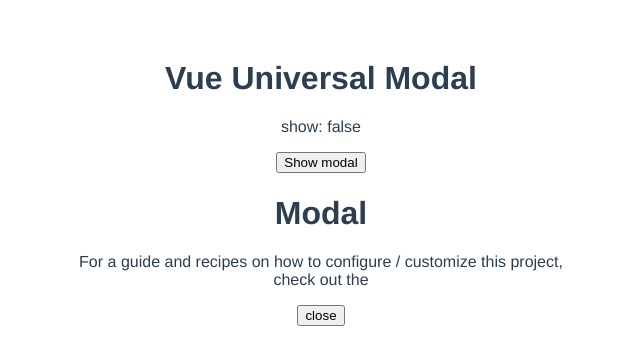
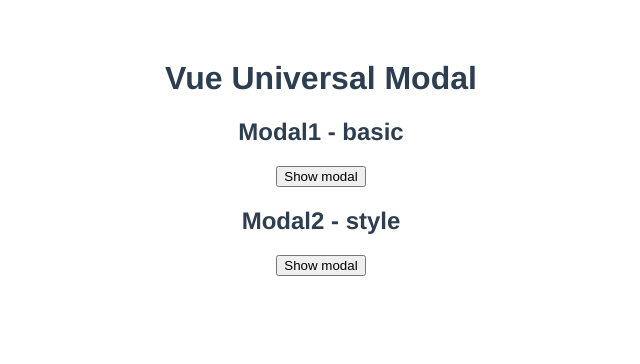
Before and after one commit to hoiheart/vue-universal-modal, a Vue app: page / in a window 1280 px wide. Shown: the top 364 px of the page, without its empty margins (319-959 px from the left). Built offline with nearby package versions, Linux system fonts and the light colour scheme.

Commit message:
refactor: refactor structure

```diff
--- a/dev/Main.vue
+++ b/dev/Main.vue
@@ -1,40 +1,48 @@
 <template>
-  <div class="hello">
+  <div>
     <h1>Vue Universal Modal</h1>
+  </div>
+  <div>
+    <h2>Modal1 - basic</h2>
     <p>
-      show: {{ show }}
+      <button @click="showModal(0)">Show modal</button>
     </p>
-    <button @click="showModal">Show modal</button>
+    <ModalExample v-if="modalStatus[0]" title="Modal 1" @close="closeModal(0)" />
   </div>
-  <ModalExample v-if="show" @hide="hideModal" />
-  <ModalExample :visible="show" @hide="hideModal" />
-  <ModalExample2 :disabled="show" @hide="hideModal" />
+  <div>
+    <h2>Modal2 - style</h2>
+    <p>
+      <button @click="showModal(1)">Show modal</button>
+    </p>
+    <ModalExample :disabled="!modalStatus[1]" title="Modal 2" @close="closeModal(1)" />
+  </div>
 </template>
 
 <script lang="ts">
-import { defineComponent, ref } from 'vue'
+import { defineComponent, reactive } from 'vue'
 import ModalExample from './ModalExample.vue'
-import ModalExample2 from './ModalExample2.vue'
 
 export default defineComponent({
   name: 'Example',
   components: {
-    ModalExample,
-    ModalExample2
+    ModalExample
   },
   setup () {
-    const show = ref(false)
+    const modalStatus = reactive([
+      false,
+      false
+    ])
 
     return {
-      show
+      modalStatus
     }
   },
   methods: {
-    showModal () {
-      this.show = true
+    showModal (index: number) {
+      this.modalStatus[index] = true
     },
-    hideModal () {
-      this.show = false
+    closeModal (index: number) {
+      this.modalStatus[index] = false
     }
   }
 })
--- a/dev/ModalExample.vue
+++ b/dev/ModalExample.vue
@@ -1,31 +1,26 @@
 <template>
-  <Modal :options="options">
-    <h1>Modal</h1>
-    <p>
-      For a guide and recipes on how to configure / customize this project,<br>
-      check out the
-    </p>
-    <button @click="close">close</button>
+  <Modal
+    :close="close"
+    :options="options"
+  >
+    <div class="modal">
+      <h1>{{ title }}</h1>
+      <p>
+        Vue Universal Modal
+      </p>
+      <button @click="close">close</button>
+    </div>
   </Modal>
 </template>
 
 <script lang="ts">
-import { defineComponent, reactive } from 'vue'
+import { defineComponent } from 'vue'
 
 export default defineComponent({
-  emits: ['hide'],
+  emits: ['close'],
+  props: ['title'],
   setup () {
-    const options = reactive({
-      hide: {
-        background: {
-          type: 'visibility'
-        },
-        keyboard: {
-          type: 'visibility',
-          keycode: '27'
-        }
-      }
-    })
+    const options = {}
 
     return {
       options
@@ -33,8 +28,22 @@ export default defineComponent({
   },
   methods: {
     close () {
-      this.$emit('hide')
+      this.$emit('close')
     }
   }
 })
 </script>
+
+<style scoped lang="scss">
+.modal {
+  width: 50%;
+  padding: 50px;
+  background-color: #fff;
+  box-sizing: border-box;
+  text-align: center;
+}
+
+h1 {
+  margin-top: 0;
+}
+</style>
--- a/src/Modal.vue
+++ b/src/Modal.vue
@@ -1,6 +1,6 @@
 <template>
   <teleport v-if="isCreatedTeleport" :to="`#${teleportComponentId}`">
-    <div ref="modal" v-show="disabled" class="vue-universal-modal">
+    <div ref="modal" v-show="!disabled" class="vue-universal-modal">
       <div class="vue-universal-modal-content">
         <slot></slot>
       </div>
@@ -10,63 +10,65 @@
 
 <script lang="ts">
 import { defineComponent, inject, ref, onMounted, onUnmounted } from 'vue'
-import type { PluginOptions } from './index'
+import type { Provide } from './index'
 import { PLUGIN_NAME } from './index'
 
+interface Options {
+  transition: number | false;
+  closeKeyCode: number | false;
+  closeDimmedClick: boolean;
+  scrollLock: boolean;
+  style: object;
+}
+
 export default defineComponent({
-  emits: ['close'],
   props: {
-    options: {
+    close: { // Close function
+      type: Function
+    },
+    options: { // Modal options
       type: Object,
       default: () => {
-        return {
-          hide: { // trigger hide
-            click: { // when click at dimmed
-              type: 'dom'
-            },
-            key: { // keyup event
-              type: 'dom',
-              code: 27
-            }
-          }
-        }
+        return {}
       }
     },
-    disabled: {
+    disabled: { // Hidden by just use v-show
       type: Boolean,
-      default: true
+      default: false
     }
   },
   // eslint-disable-next-line vue/no-setup-props-destructure
-  setup ({ disabled, options }, { emit }) {
-    const { isCreatedTeleport, teleportComponentId } = inject(PLUGIN_NAME) as PluginOptions
+  setup ({ close, options }) {
+    const { isCreatedTeleport, teleportComponentId } = inject(PLUGIN_NAME) as Provide
 
     const modal = ref(null)
 
-    console.log(disabled)
+    console.log(close)
 
-    console.log(emit)
+    options = {
+      transition: 300,
+      closeKeyCode: 27,
+      closeDimmedClick: true,
+      scrollLock: true,
+      style: {},
+      ...options
+    } as Options
 
-    const keyEvent = (event: KeyboardEvent) => {
-      console.log(options.hide.key.code)
-      if (event.keyCode === options.hide.key.code) {
-        console.log(document.getElementById(teleportComponentId))
-        console.log(modal.value)
-        console.log('esc')
-        emit('close')
+    const closeKeyEvent = (event: KeyboardEvent) => {
+      if (close && event.keyCode === options.closeKeyCode) {
+        close()
       }
     }
 
     onMounted(() => {
-      console.log(options)
-      if (options.hide.key) {
-        document.addEventListener('keyup', keyEvent)
+      if (close && options.closeKeyCode) {
+        document.addEventListener('keyup', closeKeyEvent)
       }
     })
 
     onUnmounted(() => {
-      if (options.hide.key) {
-        document.removeEventListener('keyup', keyEvent)
+      if (close && options.closeKeyCode) {
+        document.removeEventListener('keyup', closeKeyEvent)
       }
     })
 
@@ -78,3 +80,35 @@ export default defineComponent({
   }
 })
 </script>
+
+<style scoped lang="scss">
+.modal-enter-active, .modal-leave-active {
+  opacity: 1;
+}
+
+.modal-enter, .modal-leave-to {
+  opacity: 0;
+}
+
+.vue-universal-modal {
+  -webkit-overflow-scrolling: touch;
+  position: fixed;
+  overflow-y: auto;
+  left: 0;
+  top: 0;
+  right: 0;
+  bottom: 0;
+  z-index: 50;
+  background-color: rgba(#000, 0.8);
+  text-align: left;
+}
+
+.vue-universal-modal-content {
+  display: flex;
+  flex-direction: column;
+  align-items: center;
+  justify-content: center;
+  width: 100%;
+  min-height: 100%;
+}
+</style>
--- a/src/Teleport.vue
+++ b/src/Teleport.vue
@@ -4,20 +4,18 @@
 
 <script lang="ts">
 import { defineComponent, inject } from 'vue'
-import type { PluginOptions } from './index'
+import type { Provide } from './index'
 import { PLUGIN_NAME } from './index'
 
 export default defineComponent({
   setup () {
-    const { isCreatedTeleport, teleportComponentId } = inject(PLUGIN_NAME) as PluginOptions
+    const { teleportComponentId, isCreatedTeleport } = inject(PLUGIN_NAME) as Provide
+
+    isCreatedTeleport.value = true
 
     return {
-      isCreatedTeleport,
       teleportComponentId
     }
-  },
-  created () {
-    this.isCreatedTeleport = true
   }
 })
 </script>
--- a/src/index.ts
+++ b/src/index.ts
@@ -1,4 +1,4 @@
-import type { App } from 'vue'
+import type { App, Ref } from 'vue'
 import { ref } from 'vue'
 import Teleport from './Teleport.vue'
 import Modal from './Modal.vue'
@@ -7,17 +7,23 @@ interface PluginOptions {
   teleportComponent: string;
   teleportComponentId: string;
   modalComponent: string;
-  isCreatedTeleport: boolean;
+}
+
+interface Provide {
+  teleportComponentId: string;
+  isCreatedTeleport: Ref;
 }
 
 const PLUGIN_NAME = 'VueUniversalModal'
 
 export default {
-  install: (app: App, {
-    teleportComponent = PLUGIN_NAME,
-    teleportComponentId = 'modals',
-    modalComponent = 'modal'
-  }: PluginOptions) => {
+  install: (app: App, options = {}) => {
+    const {
+      teleportComponent = PLUGIN_NAME,
+      teleportComponentId = 'modals',
+      modalComponent = 'Modal'
+    } = options as PluginOptions
+
     app.provide(PLUGIN_NAME, {
       teleportComponentId,
       isCreatedTeleport: ref(false)
@@ -28,4 +34,4 @@ export default {
   }
 }
 
-export { PluginOptions, PLUGIN_NAME }
+export { PluginOptions, Provide, PLUGIN_NAME }
```
